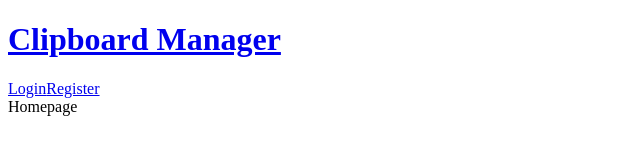
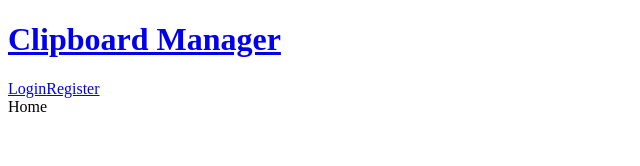
Before and after one commit to DoanCV/Clipboard-Manager, a React (Create React App) app in the folder Clipboard-Manager/client/: page / in a window 1280 px wide. Shown: the top 166 px of the page, without its empty margins (0-640 px from the left). Built offline with nearby package versions, Linux system fonts and the light colour scheme.

Commit message:
Replaced "Homepage" with home.js

```diff
--- a/Clipboard-Manager/client/src/Router.js
+++ b/Clipboard-Manager/client/src/Router.js
@@ -1,5 +1,6 @@
 import React from "react";
 import { BrowserRouter, Route, Switch } from "react-router-dom";
+import Home from "./components/home/Home";
 import Navbar from "./components/misc/Navbar";
 
 function Router() {
@@ -7,7 +8,9 @@
         <BrowserRouter>
             <Navbar />
             <Switch>
-                <Route exact path = "/">Homepage</Route>
+                <Route exact path = "/">
+                    <Home />
+                </Route>
                 <Route path = "/login">Login</Route>
                 <Route path = "/register">Register</Route>
             </Switch>
--- a/Clipboard-Manager/client/src/components/home/Home.js
+++ b/Clipboard-Manager/client/src/components/home/Home.js
@@ -0,0 +1,7 @@
+import React from "react";
+
+function Home() {
+    return <div className = "home">Home</div>
+}
+
+export default Home;
```
